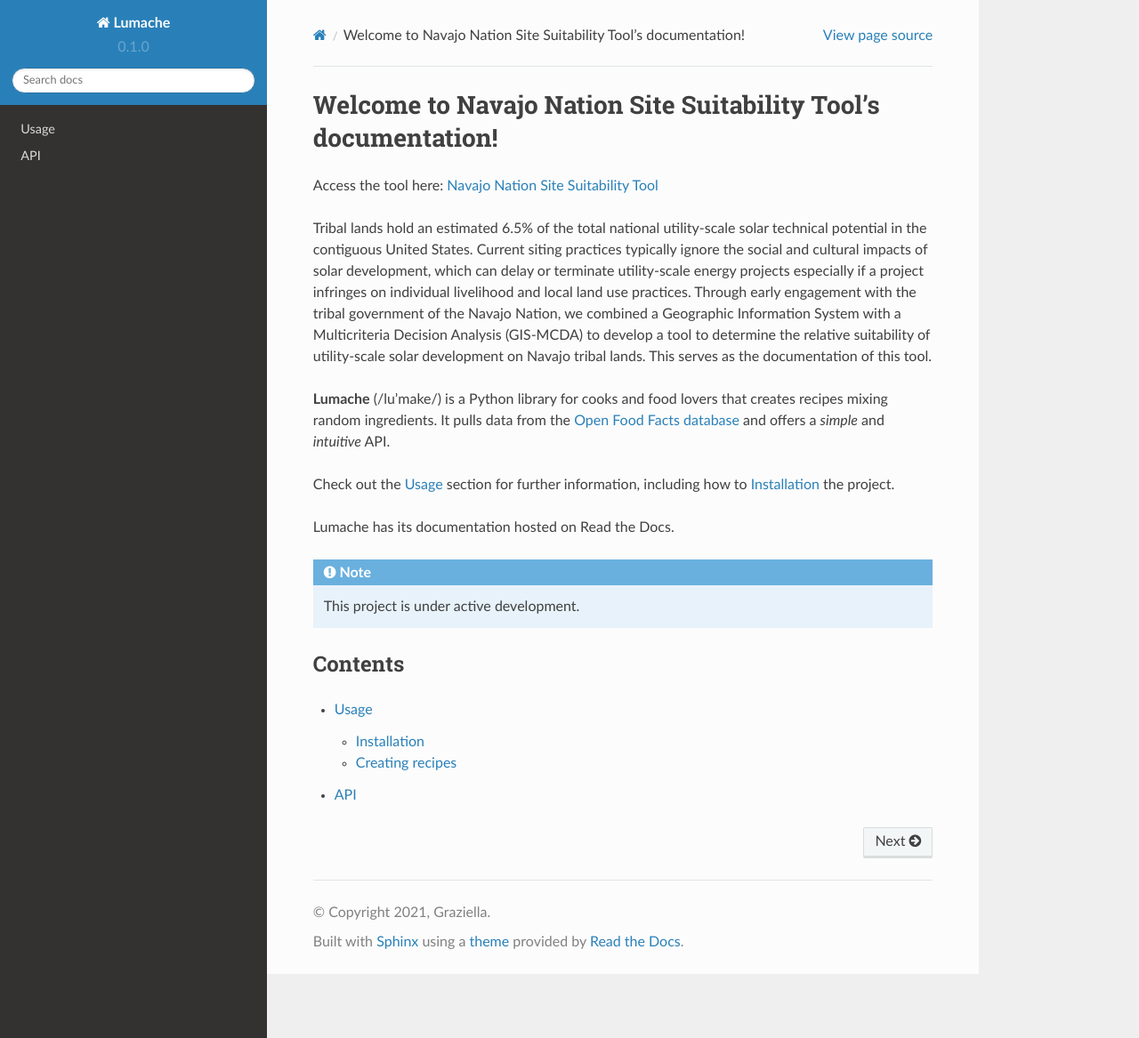
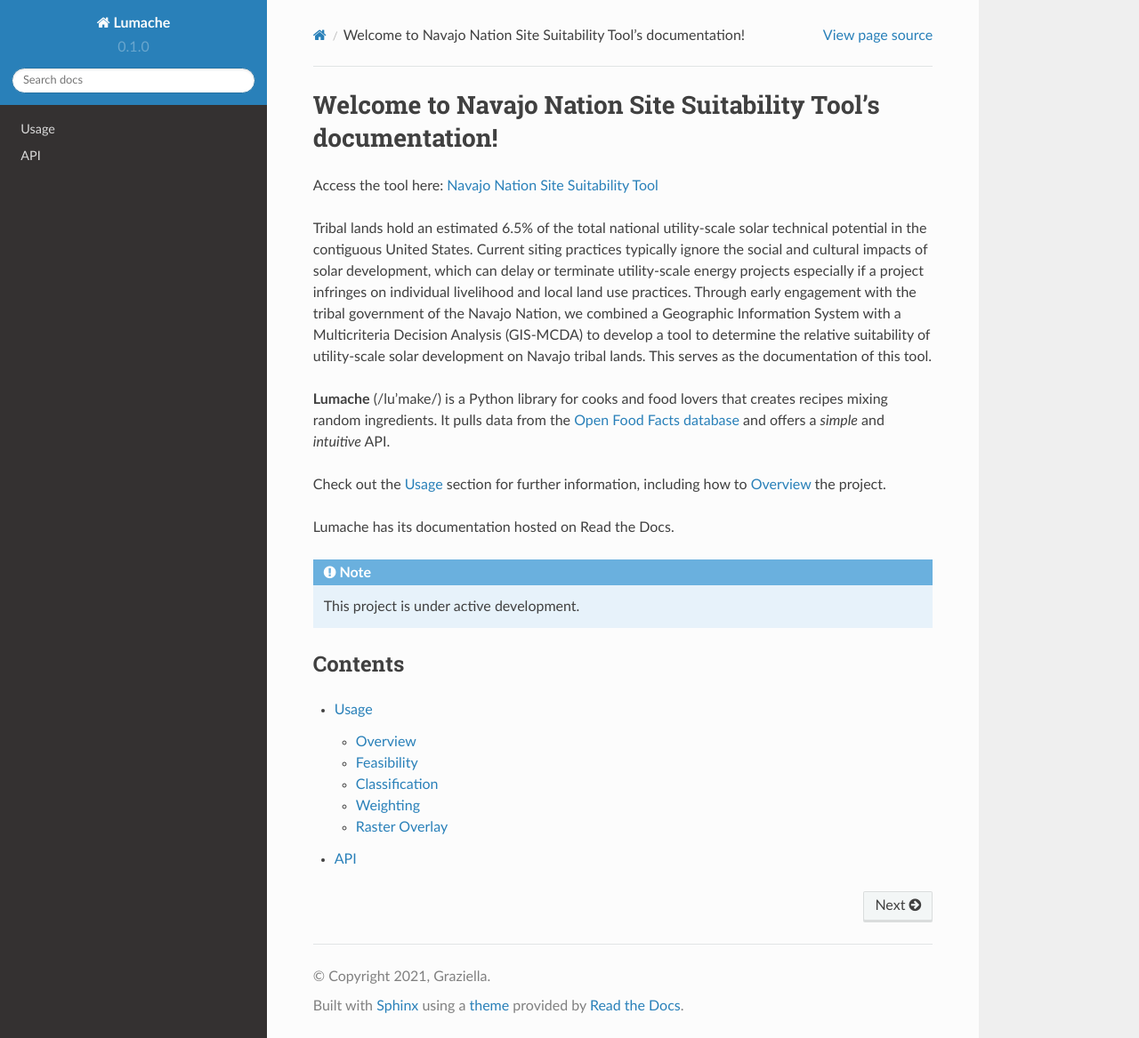
Before and after one commit to rynereger/rtd-tutorial, a Sphinx documentation site: the page built from docs/source/index.rst, in a window 1280 px wide and 1167 px high. Shown: the whole window at 89% size. Built offline with Sphinx 7.4.7 and the Read the Docs theme 2.0.0, drawn with Linux system fonts in a browser that asks for light colours.

Commit message:
Update usage.rst

```diff
--- a/docs/source/usage.rst
+++ b/docs/source/usage.rst
@@ -3,7 +3,7 @@ Usage
 
 .. _installation:
 
-Installation
+Overview
 ------------
 
 To use Lumache, first install it using pip:
@@ -12,7 +12,7 @@ To use Lumache, first install it using pip:
 
    (.venv) $ pip install lumache
 
-Creating recipes
+Feasibility
 ----------------
 
 To retrieve a list of random ingredients,
@@ -31,3 +31,18 @@ For example:
 >>> import lumache
 >>> lumache.get_random_ingredients()
 ['shells', 'gorgonzola', 'parsley']
+
+Classification
+----------------
+
+jk
+
+Weighting
+----------------
+
+jk
+
+Raster Overlay
+----------------
+
+jk
```
